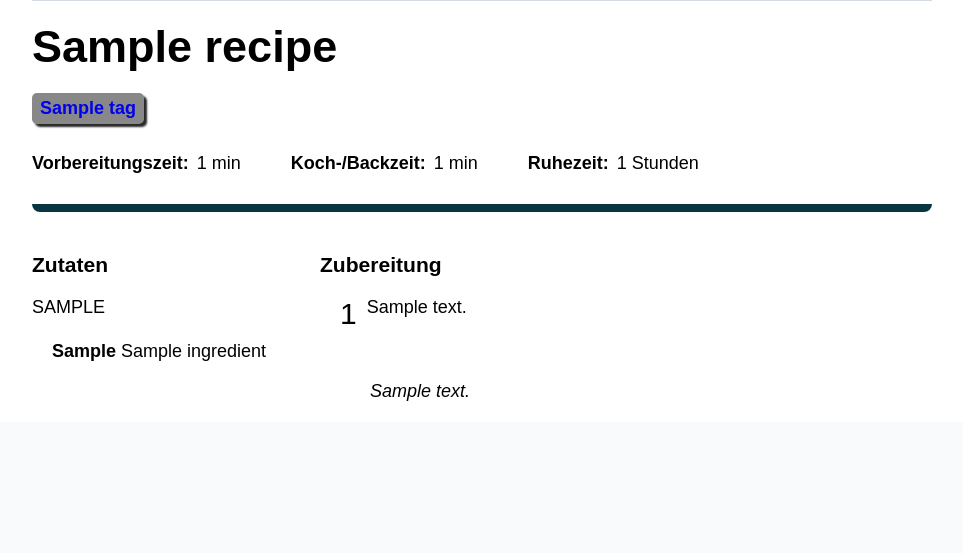
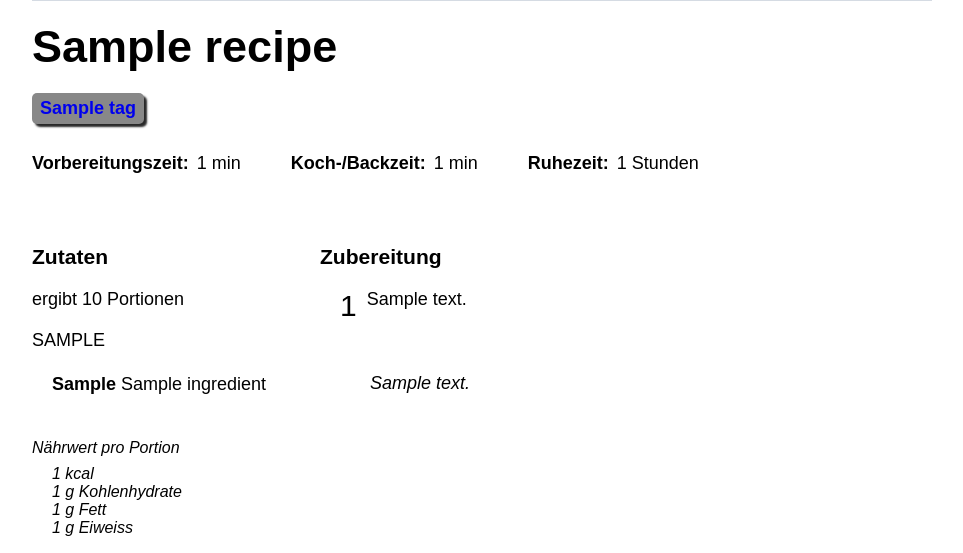
Before and after one commit to piMoll/recipy, a Django app: page /recipes/1 in a window 1280 px wide. Shown: the part 621-1174 px from the top of the page, without its empty margins (158-1121 px from the left). Before the commit the page ends 1022 px from the top, so only its background shows below. Run offline with Django 3.2, Linux system fonts and the light colour scheme; tables that the repository leaves empty hold one stand-in row (values such as "Sample post"); grey boxes marked "Sample" are stand-in pictures.

Commit message:
added portion information and nutritional value to recipe detail site

```diff
--- a/recipes/models.py
+++ b/recipes/models.py
@@ -90,6 +90,9 @@ class Ingredient(models.Model):
     group = models.CharField(max_length=100, blank=True, default='')
     order_item = models.IntegerField()
 
+    class Meta:
+        ordering = ['order_item']
+
     def __str__(self):
         return f'{self.quantity} {self.name}'
 
@@ -98,6 +101,9 @@ class Direction(models.Model):
     recipe = models.ForeignKey(Recipe, on_delete=models.CASCADE)
     step = models.IntegerField()
     description = models.TextField()
+
+    class Meta:
+        ordering = ['step']
 
     def __str__(self):
         return f'{self.step}. {self.description}'
--- a/recipes/static/recipes/style.css
+++ b/recipes/static/recipes/style.css
@@ -25,10 +25,7 @@ body {
 .description {
   display: flex;
   flex-direction: column;
-  border: 0 solid #073642;
-  padding-bottom: 15px;
-  border-bottom-width: 8px;
-  border-radius: 8px; }
+  padding-bottom: 15px; }
 
 .tags {
   display: flex;
@@ -58,7 +55,7 @@ body {
   margin-right: 8px; }
 
 .section-title {
-  margin-bottom: 15px; }
+  margin-bottom: 20px; }
 
 .ingredients {
   display: block;
@@ -83,6 +80,16 @@ body {
 
 .ingredient-quantity {
   font-weight: bold; }
+
+.nutrition {
+  margin-top: 40px;
+  font-style: italic;
+  font-size: 16px; }
+
+.nutrition-list {
+  margin-top: 8px;
+  list-style-type: none;
+  padding-left: 20px; }
 
 .directions {
   display: block;
@@ -173,7 +180,8 @@ body {
     font-size: 12px;
     line-height: 12px;
     height: 14px;
-    margin-right: 1px; }
+    margin-right: 1px;
+    box-shadow: 2px 2px 2px #929292; }
 
 .page-header {
   background-color: #1a4854; }
--- a/recipes/static/recipes/style.scss
+++ b/recipes/static/recipes/style.scss
@@ -37,10 +37,7 @@ $page-gutter-width: 900px;
 .description {
     display: flex;
     flex-direction: column;
-    border: 0 solid #073642;
     padding-bottom: 15px;
-    border-bottom-width: 8px;
-    border-radius: 8px;
 }
 .tags {
     display: flex;
@@ -74,7 +71,7 @@ $page-gutter-width: 900px;
 .recipe-details {}
 
 .section-title {
-    margin-bottom: 15px;
+    margin-bottom: 20px;
 }
 
 .ingredients {
@@ -84,6 +81,8 @@ $page-gutter-width: 900px;
     margin-top: 20px;
     margin-right: 2%;
 }
+.ingredient-portion {}
+
 .ingredient-details {
 }
 .ingredient-list {
@@ -107,6 +106,19 @@ $page-gutter-width: 900px;
 }
 
 .ingredient-name {}
+
+.nutrition {
+    margin-top: 40px;
+    font-style: italic;
+    font-size: 16px;
+}
+.nutrition-title {}
+
+.nutrition-list {
+    margin-top: 8px;
+    list-style-type: none;
+    padding-left: 20px;
+}
 
 .directions {
     display: block;
@@ -226,6 +238,7 @@ $recipe-list-desc-lh: 21px;
         line-height: 12px;
         height: 14px;
         margin-right: 1px;
+        box-shadow: 2px 2px 2px #929292;
     }
 }
 
--- a/recipes/templates/recipes/recipe_detail.html
+++ b/recipes/templates/recipes/recipe_detail.html
@@ -43,6 +43,11 @@
     <div class="recipe-details gutter">
         <section class="ingredients">
             <h3 class="section-title">Zutaten</h3>
+                {% if recipe.portion_unit %}
+                <div class="ingredient-portion">
+                    <div>ergibt {{ recipe.portion_quantity|floatformat }} {{ recipe.get_portion_unit_display }}</div>
+                </div>
+                {% endif %}
                 <div class="ingredient-details">
                     {% regroup recipe.ingredient_set.all by group as ingredient_set %}
                     {% for group in ingredient_set %}
@@ -61,6 +66,17 @@
                         </div>
                     {% endfor %}
                 </div>
+            {% if recipe.nutrition_kcal %}
+            <div class="nutrition">
+                <div class="nutrition-title">Nährwert pro Portion</div>
+                <ul class="nutrition-list">
+                    <li>{{ recipe.nutrition_kcal|floatformat }} kcal</li>
+                    <li>{{ recipe.nutrition_carbs|floatformat }} g Kohlenhydrate</li>
+                    <li>{{ recipe.nutrition_fat|floatformat }} g Fett</li>
+                    <li>{{ recipe.nutrition_protein|floatformat }} g Eiweiss</li>
+                </ul>
+            </div>
+            {% endif %}
         </section>
 
         <section class="directions">
```
